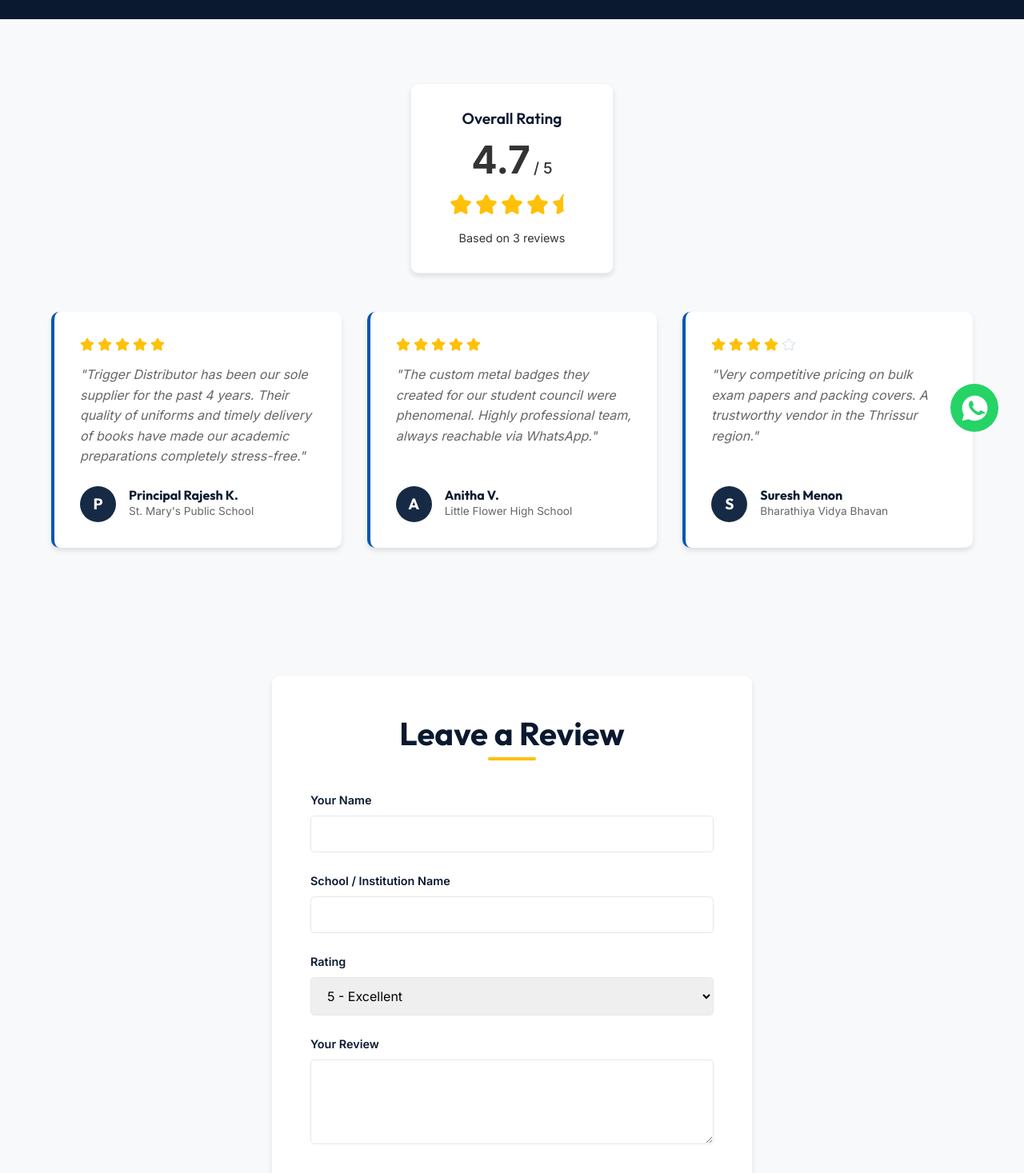
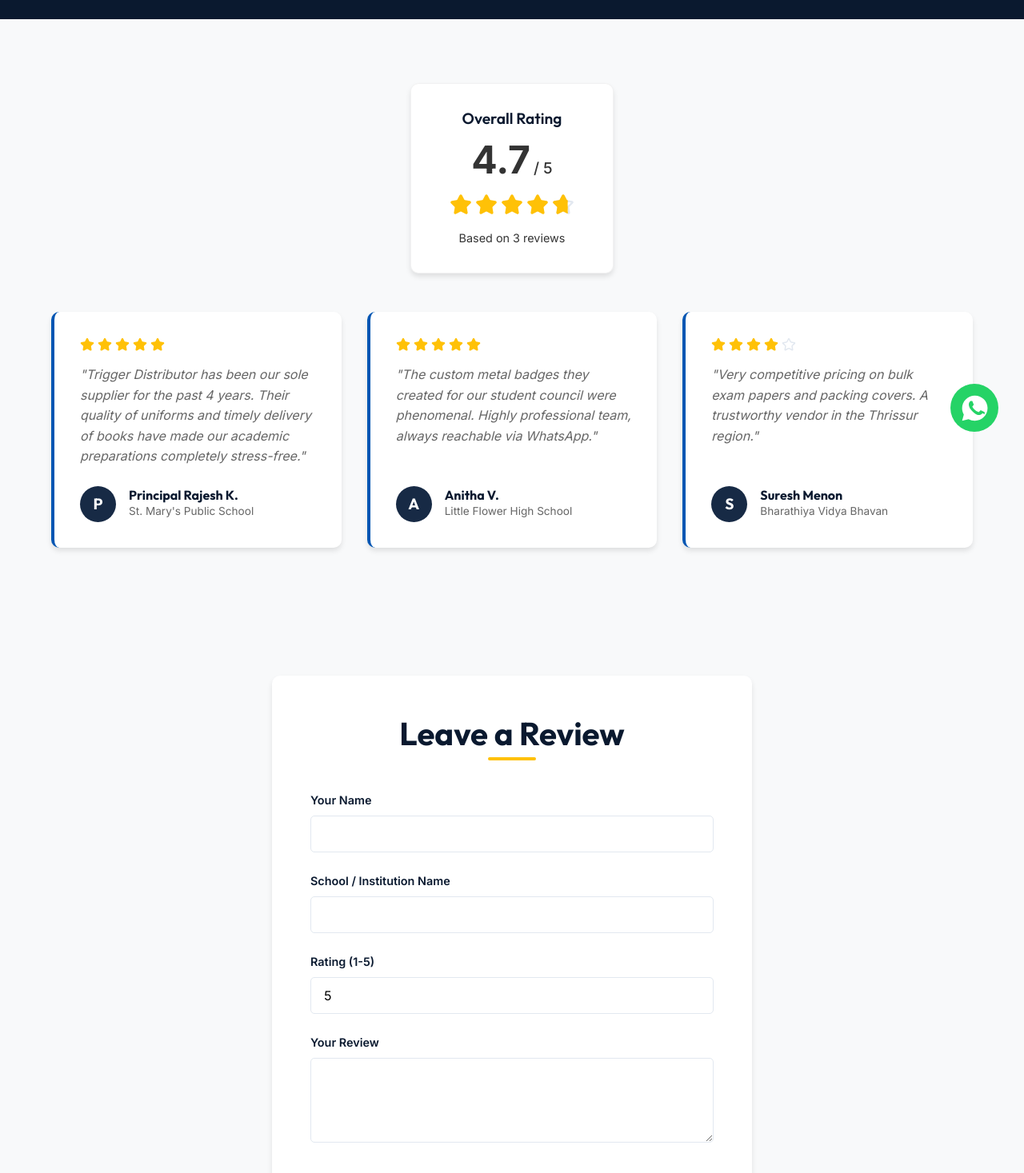
Before and after one commit to Anjan-V/Trigger_Distributor, a React (Vite) app: page /reviews in a window 1280 px wide. Shown: the part 228-1695 px from the top of the page at 80% size. Built offline with nearby package versions, Linux system fonts and the light colour scheme; no server answers; the database is empty.

Commit message:
34. Image Updation

```diff
--- a/package.json
+++ b/package.json
@@ -10,6 +10,7 @@
     "preview": "vite preview"
   },
   "dependencies": {
+    "firebase": "^12.15.0",
     "lucide-react": "^1.21.0",
     "react": "^19.2.6",
     "react-dom": "^19.2.6",
--- a/src/components/ReviewCard.jsx
+++ b/src/components/ReviewCard.jsx
@@ -1,5 +1,5 @@
 import React from 'react';
-import { Star, StarHalf } from 'lucide-react';
+import { Star } from 'lucide-react';
 import './ReviewCard.css';
 
 const ReviewCard = ({ name, school, rating, comment, delay }) => {
@@ -7,12 +7,28 @@ const ReviewCard = ({ name, school, rating, comment, delay }) => {
     <div className={`review-card slide-up delay-${delay}`}>
       <div className="review-stars">
         {[...Array(5)].map((_, i) => {
-          if (rating >= i + 1) {
+          const fillPercentage = Math.max(0, Math.min(100, (rating - i) * 100));
+          if (fillPercentage >= 100) {
             return <Star key={i} size={18} className="star-filled" fill="currentColor" />;
-          } else if (rating >= i + 0.5) {
-            return <StarHalf key={i} size={18} className="star-filled" fill="currentColor" />;
+          } else if (fillPercentage <= 0) {
+            return <Star key={i} size={18} className="star-empty" fill="none" />;
           } else {
-            return <Star key={i} size={18} className="star-empty" fill="none" />;
+            return (
+              <div key={i} style={{ position: 'relative', display: 'inline-flex' }}>
+                <Star size={18} className="star-empty" fill="none" />
+                <Star
+                  size={18}
+                  className="star-filled"
+                  fill="currentColor"
+                  style={{
+                    position: 'absolute',
+                    top: 0,
+                    left: 0,
+                    clipPath: `inset(0 ${100 - fillPercentage}% 0 0)`
+                  }}
+                />
+              </div>
+            );
           }
         })}
       </div>
--- /dev/null
+++ b/src/firebase.js
@@ -0,0 +1,18 @@
+import { initializeApp } from "firebase/app";
+import { getFirestore } from "firebase/firestore";
+
+const firebaseConfig = {
+  apiKey: "AIzaSyDQuDq3OIkzpG1Z8jelnoevivLCKPUw_oY",
+  authDomain: "trigger-distributor.firebaseapp.com",
+  projectId: "trigger-distributor",
+  storageBucket: "trigger-distributor.firebasestorage.app",
+  messagingSenderId: "904956877023",
+  appId: "1:904956877023:web:8370f1bb547baf9699716a",
+  measurementId: "G-NCNKPF32YW"
+};
+
+// Initialize Firebase
+const app = initializeApp(firebaseConfig);
+
+// Initialize Firestore
+export const db = getFirestore(app);
--- a/src/pages/Reviews.jsx
+++ b/src/pages/Reviews.jsx
@@ -1,6 +1,8 @@
-import React, { useState } from 'react';
-import { Star, StarHalf } from 'lucide-react';
+import React, { useState, useEffect } from 'react';
+import { Star } from 'lucide-react';
 import ReviewCard from '../components/ReviewCard';
+import { db } from '../firebase';
+import { collection, addDoc, query, orderBy, onSnapshot, serverTimestamp } from 'firebase/firestore';
 import './Reviews.css';
 
 const defaultReviews = [
@@ -28,59 +30,75 @@ const defaultReviews = [
 ];
 
 const Reviews = () => {
-  const [formData, setFormData] = useState({ name: '', school: '', rating: '5', customRating: '', comment: '' });
+  const [formData, setFormData] = useState({ name: '', school: '', rating: '5', comment: '' });
   const [submitted, setSubmitted] = useState(false);
+  const [reviews, setReviews] = useState(defaultReviews);
+  const [loading, setLoading] = useState(true);
 
-  const [reviews, setReviews] = useState(() => {
+  useEffect(() => {
+    const q = query(collection(db, 'reviews'), orderBy('createdAt', 'desc'));
+
+    const unsubscribe = onSnapshot(q, (querySnapshot) => {
+      const fetchedReviews = [];
+      querySnapshot.forEach((doc) => {
+        fetchedReviews.push({ id: doc.id, ...doc.data() });
+      });
+
+      if (fetchedReviews.length > 0) {
+        setReviews(fetchedReviews);
+      } else {
+        setReviews(defaultReviews);
+      }
+      setLoading(false);
+    }, (error) => {
+      console.error("Error fetching reviews from Firestore: ", error);
+      // Fallback to localStorage or defaults if Firestore fails (e.g., permissions)
       const savedReviews = localStorage.getItem('triggerReviews');
       if (savedReviews) {
-      try {
-        const parsed = JSON.parse(savedReviews);
-        const filtered = parsed.filter(r => r.name !== 'Anjan Nair');
-        return filtered.length > 0 ? filtered : defaultReviews;
-      } catch (e) {
-        console.error("Failed to parse reviews from localStorage", e);
+        setReviews(JSON.parse(savedReviews));
       }
-    }
-    return defaultReviews;
+      setLoading(false);
     });
 
-  React.useEffect(() => {
-    localStorage.setItem('triggerReviews', JSON.stringify(reviews));
-  }, [reviews]);
+    return () => unsubscribe();
+  }, []);
 
   const handleChange = (e) => {
     let value = e.target.value;
 
-    // Enforce max 5 immediately on input change for customRating
-    if (e.target.name === 'customRating') {
+    // Enforce max 5 immediately on input change for rating
+    if (e.target.name === 'rating') {
       if (parseFloat(value) > 5) value = '5';
     }
 
     setFormData({ ...formData, [e.target.name]: value });
   };
 
-  const handleSubmit = (e) => {
+  const handleSubmit = async (e) => {
     e.preventDefault();
 
-    let finalRating = formData.rating === 'custom' ? parseFloat(formData.customRating) : parseInt(formData.rating, 10);
+    let finalRating = parseFloat(formData.rating);
     if (isNaN(finalRating)) finalRating = 5;
     if (finalRating > 5) finalRating = 5;
-    if (finalRating < 0) finalRating = 0;
+    if (finalRating < 1) finalRating = 1;
 
     const newReview = {
       name: formData.name,
       school: formData.school,
       rating: finalRating,
       comment: formData.comment,
-      delay: "100"
+      delay: "100",
+      createdAt: serverTimestamp()
     };
 
-    setReviews([newReview, ...reviews]);
-
-    // Reset form and show success
-    setFormData({ name: '', school: '', rating: '5', customRating: '', comment: '' });
+    try {
+      await addDoc(collection(db, 'reviews'), newReview);
+      setFormData({ name: '', school: '', rating: '5', comment: '' });
       setSubmitted(true);
+    } catch (error) {
+      console.error("Error adding review: ", error);
+      alert("There was an error submitting your review. Please try again.");
+    }
   };
 
   const averageRating = reviews.length > 0
@@ -91,12 +109,28 @@ const Reviews = () => {
     return (
       <div className="review-stars overall-stars">
         {[...Array(5)].map((_, i) => {
-          if (rating >= i + 1) {
+          const fillPercentage = Math.max(0, Math.min(100, (rating - i) * 100));
+          if (fillPercentage >= 100) {
             return <Star key={i} size={28} className="star-filled" fill="currentColor" />;
-          } else if (rating >= i + 0.5) {
-            return <StarHalf key={i} size={28} className="star-filled" fill="currentColor" />;
+          } else if (fillPercentage <= 0) {
+            return <Star key={i} size={28} className="star-empty" fill="none" />;
           } else {
-            return <Star key={i} size={28} className="star-empty" fill="none" />;
+            return (
+              <div key={i} style={{ position: 'relative', display: 'inline-flex' }}>
+                <Star size={28} className="star-empty" fill="none" />
+                <Star
+                  size={28}
+                  className="star-filled"
+                  fill="currentColor"
+                  style={{
+                    position: 'absolute',
+                    top: 0,
+                    left: 0,
+                    clipPath: `inset(0 ${100 - fillPercentage}% 0 0)`
+                  }}
+                />
+              </div>
+            );
           }
         })}
       </div>
@@ -155,33 +189,20 @@ const Reviews = () => {
                   <input type="text" id="school" name="school" required value={formData.school} onChange={handleChange} />
                 </div>
                 <div className="form-group">
-                  <label htmlFor="rating">Rating</label>
-                  <select id="rating" name="rating" value={formData.rating} onChange={handleChange}>
-                    <option value="5">5 - Excellent</option>
-                    <option value="4">4 - Very Good</option>
-                    <option value="3">3 - Average</option>
-                    <option value="2">2 - Poor</option>
-                    <option value="1">1 - Terrible</option>
-                    <option value="custom">Custom</option>
-                  </select>
-                </div>
-                {formData.rating === 'custom' && (
-                  <div className="form-group slide-up">
-                    <label htmlFor="customRating">Enter Custom Rating (Max 5)</label>
+                  <label htmlFor="rating">Rating (1-5)</label>
                   <input
                     type="number"
-                      id="customRating"
-                      name="customRating"
-                      min="0"
+                    id="rating"
+                    name="rating"
+                    min="1"
                     max="5"
                     step="0.1"
                     required
-                      value={formData.customRating}
+                    value={formData.rating}
                     onChange={handleChange}
-                      placeholder="e.g. 4.5"
+                    placeholder="Eg: 1-5"
                   />
                 </div>
-                )}
                 <div className="form-group">
                   <label htmlFor="comment">Your Review</label>
                   <textarea id="comment" name="comment" rows="4" required value={formData.comment} onChange={handleChange}></textarea>
```
Also changed, not shown: 2 other files (tests, documents, lock files or other folders). Lines whose indentation alone changed are shown as unchanged.
